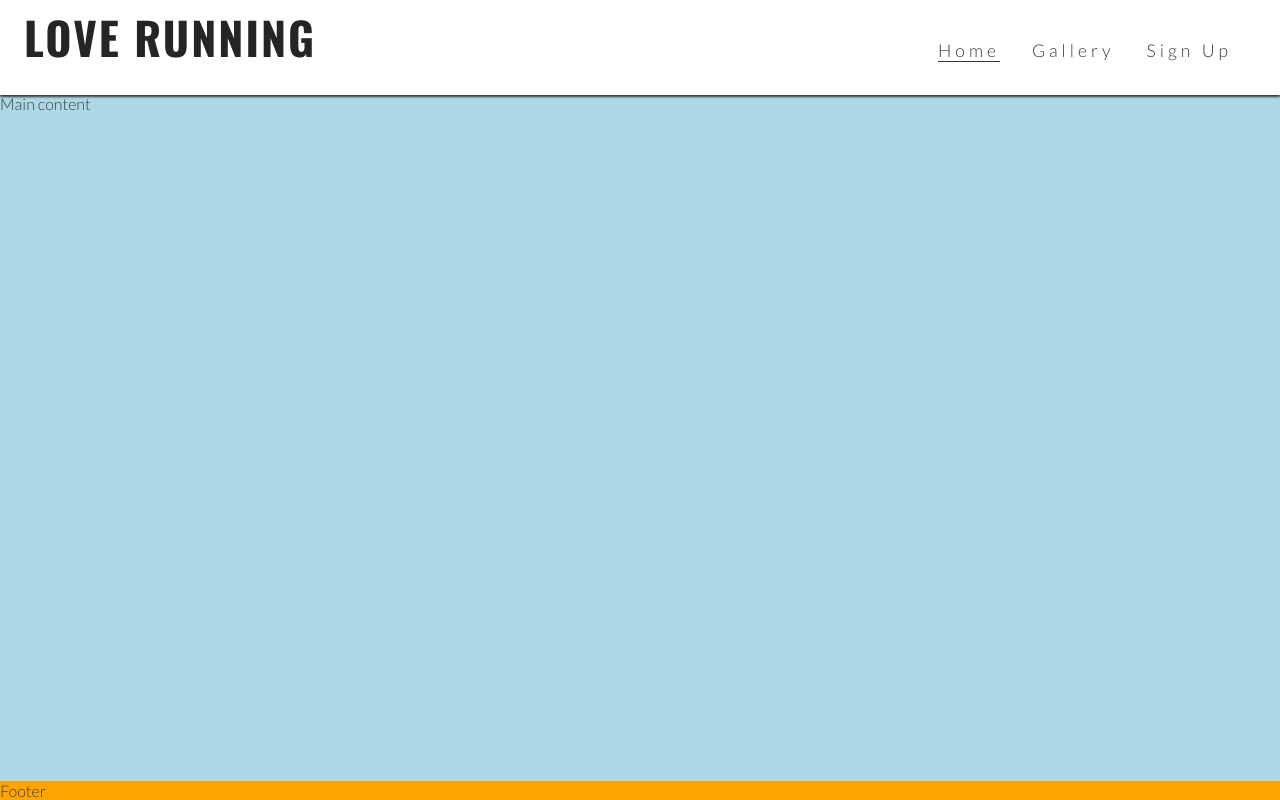
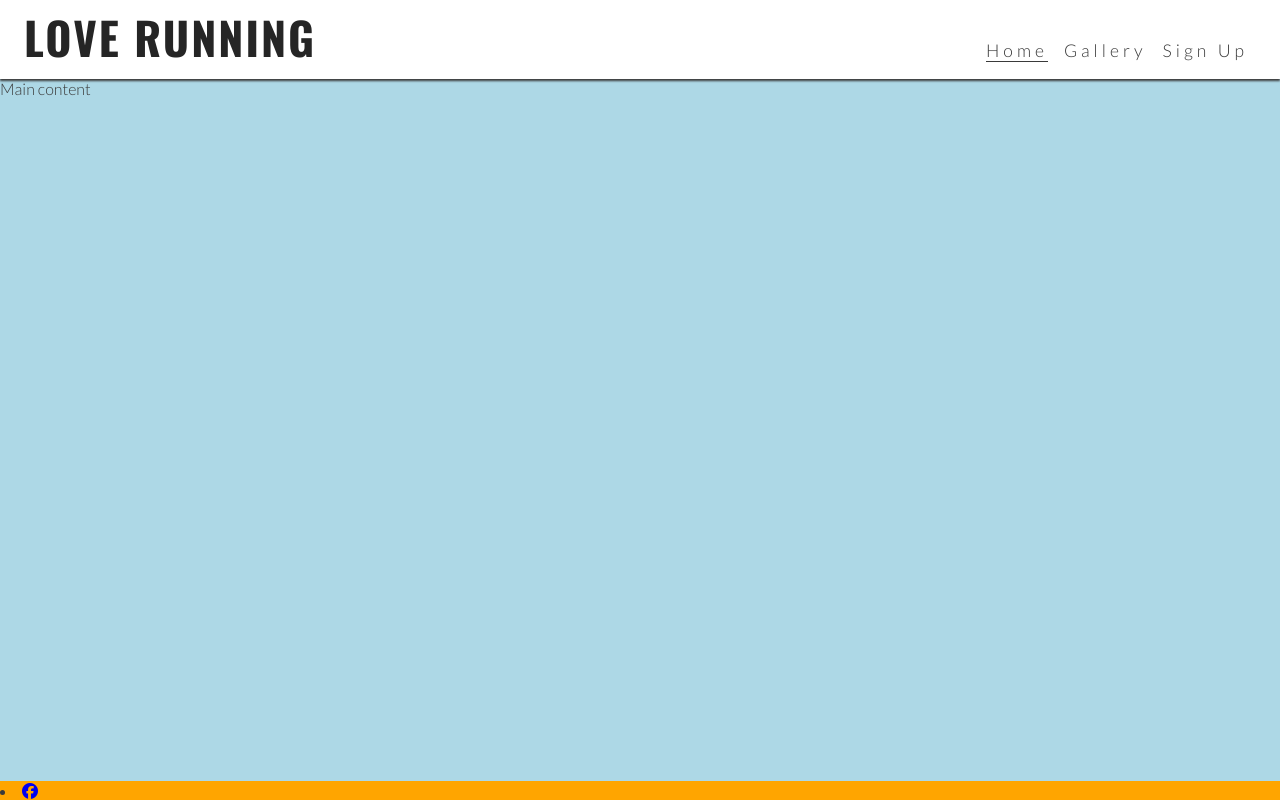
Before and after one commit to BogdanP17/Love-to-run, a plain HTML site: page index.html in a window 1280 px wide. Drawn offline with nearby package versions, Linux system fonts and the light colour scheme.

Commit message:
Add font awesome and first footer link

```diff
--- a/assets/css/style.css
+++ b/assets/css/style.css
@@ -1,23 +1,22 @@
+/* Google fonts import */
 @import url('https://fonts.googleapis.com/css2?family=Lato:wght@300&family=Oswald:wght@200;300;400;500;600;700&display=swap');
 
-/* Asterisk wild card selector to override syles added by the browser*/
+/* Asterisk wildcard selector to override default styles added by the browser */
 * {
     padding: 0;
     margin: 0;
     box-sizing: border-box;
 }
 
-/* General style*/
+/* General styles */
 body {
     min-height: 100vh;
     display: flex;
     flex-direction: column;
-    /*Generic project styles*/
+    /* Generic project styles */
     color: #3a3a3a;
     font-family: 'Lato', sans-serif;
 }
-
-
 
 /* Header */
 header {
@@ -37,7 +36,6 @@ header a {
     color: inherit;
 }
 
-
 h1 {
     font-family: 'Oswald', sans-serif;
     text-transform: uppercase;
@@ -49,33 +47,31 @@ h1 {
     font-size: 110%;
     letter-spacing: 4px;
     list-style-type: none;
-
 }
 
 #menu>li {
     margin-bottom: 1em;
-
 }
 
 .active {
     border-bottom: 1px solid #3a3a3a;
 }
 
-/* Navbar styles with dropdown toggle*/
+/* Navbar styles with dropdown toggle */
 nav {
     position: absolute;
     background-color: #ffffff;
     width: 100%;
+    left: 0;
+    padding: 0 1rem;
     box-shadow: 0 2px 2px #3a3a3a;
-    padding: 0 1rem;
-    left: 0;
     display: none;
     top: 100%;
 }
 
+/* Nav toggle */
 #nav-toggle:checked~nav {
     display: block;
-
 }
 
 #nav-toggle {
@@ -86,20 +82,23 @@ nav {
     font-size: 2rem;
 }
 
-/*Main*/
+/* Main content */
 main {
     background-color: lightblue;
-    /* Make main element take up any space to push footer down*/
+    /* Make main element take up any surplus space to push footer down */
     flex: 1 0 auto;
     margin-top: 47px;
 }
 
-/*Footer*/
+/* Footer */
 footer {
     background-color: orange;
 }
 
+/* Media query: tablets and larger (768px and up) */
 @media screen and (min-width: 768px) {
+
+    /* Header */
     nav {
         display: block;
         position: relative;
@@ -113,7 +112,7 @@ footer {
     }
 
     #menu>li {
-        padding: 1rem;
+        padding-left: 1rem;
     }
 
     .nav-toggle-label {
@@ -126,14 +125,16 @@ footer {
         margin: 0 0.5rem;
     }
 
+    /* Main content */
     main {
-        margin-top: 94px;
+        /* Push main content down to accommodate larger header */
+        margin-top: 79px;
     }
 }
 
-@media screen and (min-width: 995px) {
+/* Large devices (laptops and desktops, 992px and up) */
+@media screen and (min-width: 992px) {
     #menu a:hover {
         border-bottom: 1px solid #3a3a3a;
-
     }
 }
--- a/index.html
+++ b/index.html
@@ -58,6 +58,21 @@
     <main>Main content</main>
 
     <!-- Footer -->
-    <footer>Footer</footer>
+    <footer>
+      <li>
+        <a
+          href="https://www.facebook.com/"
+          target="_blank"
+          rel="noopener"
+          aria-label="Visit our Facebook page(open in a new tab)"
+          ><i class="fa-brands fa-facebook"></i
+        ></a>
+      </li>
+    </footer>
+
+    <script
+      src="https://kit.fontawesome.com/5b97a01ec9.js"
+      crossorigin="anonymous"
+    ></script>
   </body>
 </html>
```
